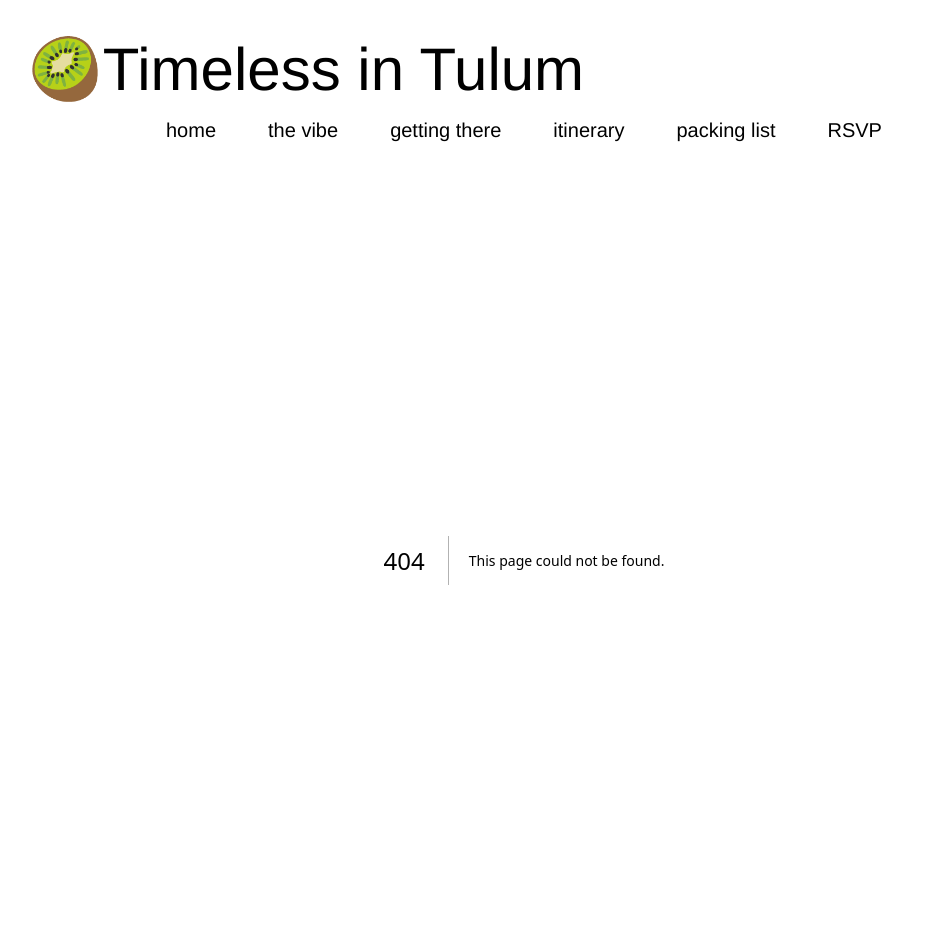
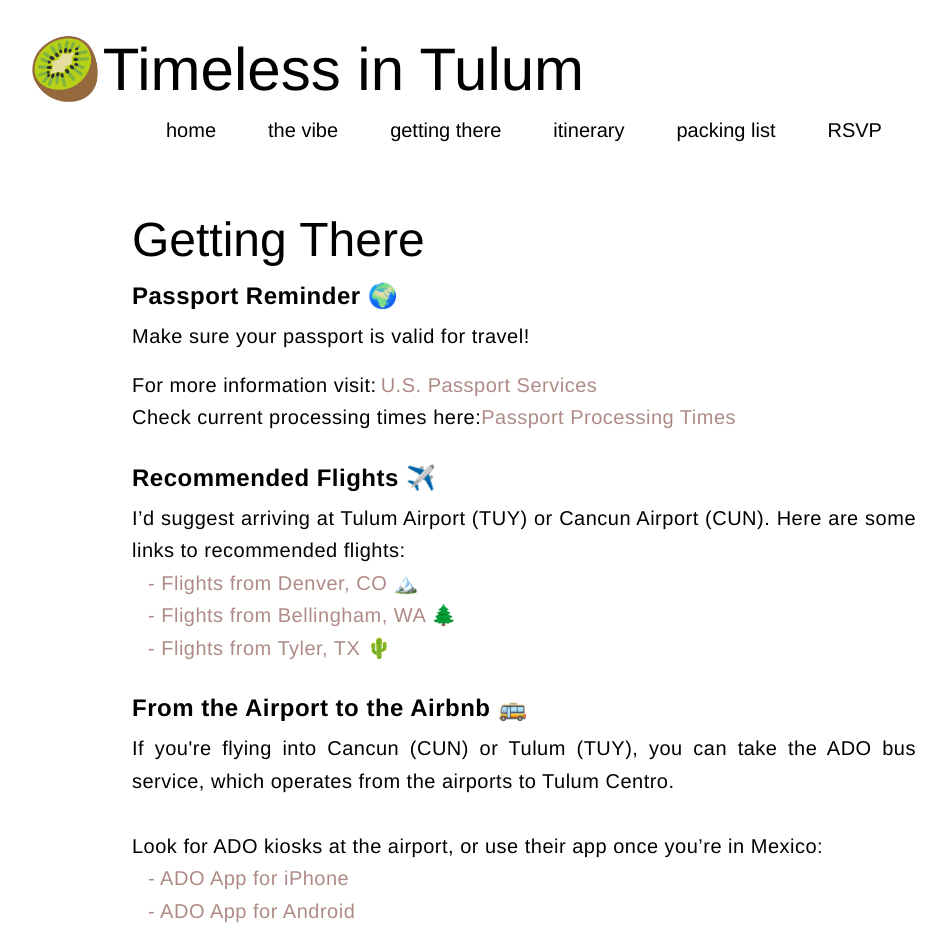
Before and after one commit to espressoGoddess/bachelorette, a Next.js app: page /getting-there in a window 1280 px wide. Before the commit this address had no page. Shown: the top 952 px of the page, without its empty margins (116-1062 px from the left). Built offline with nearby package versions, Linux system fonts and the light colour scheme.

Commit message:
Add content for getting there page

```diff
--- /dev/null
+++ b/src/app/getting-there/page.tsx
@@ -0,0 +1,120 @@
+export default function GettingThere() {
+	return (
+		<section className="max-w-4xl mx-auto bg my-6 py-8 px-14 text-xl">
+			<h2 className="text-5xl">Getting There</h2>
+			<div className="tracking-wide leading-relaxed text-justify mt-4">
+				<h3 className="text-2xl font-bold mb-2">Passport Reminder 🌍</h3>
+				<p>Make sure your passport is valid for travel! </p>
+				<p className="mt-4">
+					For more information visit:
+					<a
+						href="https://travel.state.gov/content/travel/en/passports.html"
+						className="text-brownRose hover:text-rose ml-1"
+						target="_blank"
+						rel="noopener noreferrer"
+					>
+						U.S. Passport Services
+					</a>
+				</p>
+				<p>
+					Check current processing times here:
+					<a
+						href="https://travel.state.gov/content/travel/en/passports/requirements/processing-times.html"
+						className="text-brownRose hover:text-rose"
+						target="_blank"
+						rel="noopener noreferrer"
+					>
+						Passport Processing Times
+					</a>
+				</p>
+			</div>
+			<br />
+			<div className="tracking-wide leading-relaxed text-justify">
+				<h3 className="text-2xl font-bold mb-2">Recommended Flights ✈️</h3>
+				<p>
+					I’d suggest arriving at Tulum Airport (TUY) or Cancun Airport (CUN).
+					Here are some links to recommended flights:
+				</p>
+				<p>
+					<a
+						href="https://www.google.com/flights?hl=en#flt=DEN.TUY.20250410*TUL.DEN.20250414"
+						className="text-brownRose hover:text-rose ml-4"
+						target="_blank"
+						rel="noopener noreferrer"
+					>
+						- Flights from Denver, CO 🏔️
+					</a>
+				</p>
+				<p>
+					<a
+						href="https://www.google.com/flights?hl=en#flt=BLI.TUY.20250410*TUL.BLI.20250414"
+						className="text-brownRose hover:text-rose ml-4"
+						target="_blank"
+						rel="noopener noreferrer"
+					>
+						- Flights from Bellingham, WA 🌲
+					</a>
+				</p>
+				<p>
+					<a
+						href="https://www.google.com/flights?hl=en#flt=TYR.TUY.20250410*TUL.TYR.20250414"
+						className="text-brownRose hover:text-rose ml-4"
+						target="_blank"
+						rel="noopener noreferrer"
+					>
+						- Flights from Tyler, TX 🌵
+					</a>
+				</p>
+			</div>
+			<br />
+			<div className="tracking-wide leading-relaxed text-justify">
+				<h3 className="text-2xl font-bold mb-2">
+					From the Airport to the Airbnb 🚌
+				</h3>
+				<p>
+					If you're flying into Cancun (CUN) or Tulum (TUY), you can take the
+					ADO bus service, which operates from the airports to Tulum Centro.
+				</p>
+				<br />
+				<p>
+					Look for ADO kiosks at the airport, or use their app once you’re in
+					Mexico:
+				</p>
+				<p>
+					<a
+						href="https://apps.apple.com/mx/app/ado-boletos-de-autob%C3%BAs/id1480058029"
+						className="hover:text-rose text-brownRose ml-4"
+						target="_blank"
+						rel="noopener noreferrer"
+					>
+						- ADO App for iPhone
+					</a>
+				</p>
+				<p>
+					<a
+						href="https://play.google.com/store/apps/details?id=com.mobilityado.ado&hl=en_US"
+						className="hover:text-rose text-brownRose ml-4"
+						target="_blank"
+						rel="noopener noreferrer"
+					>
+						- ADO App for Android
+					</a>
+				</p>
+				<br />
+				<p>
+					Once you arrive in Tulum Centro, it’s easy to grab an Uber or local
+					taxi to the Airbnb.
+				</p>
+			</div>
+			<br />
+			<div className="tracking-wide leading-relaxed text-justify">
+				<h3 className="text-2xl font-bold mb-2">Carpooling 🚗</h3>
+				<p>
+					If it works with arrival times, I’d love to help coordinate carpooling
+					from the airport to the Airbnb! Once everyone has their flight info,
+					we can make this happen. 🌞
+				</p>
+			</div>
+		</section>
+	);
+}
```
